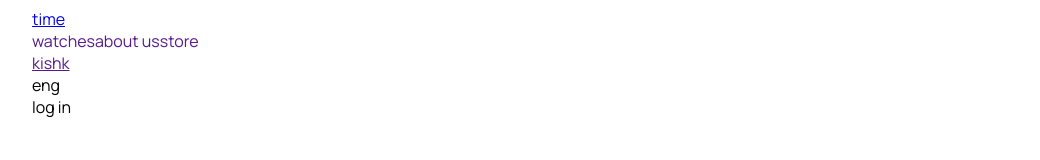
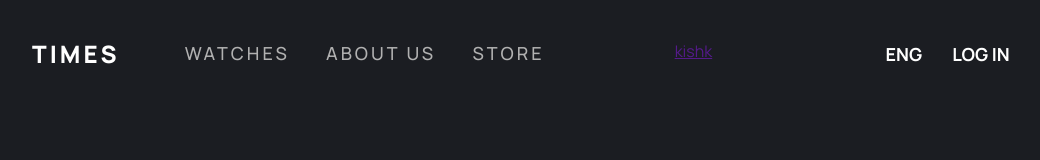
Before and after one commit to egouhj5/sinoptiky, a plain HTML site: page main-page.html in a window 1280 px wide. Shown: the whole page, without its empty margins (8-1048 px from the left). Drawn offline with Linux system fonts and the light colour scheme.

Commit message:
header-done

```diff
--- a/main-page.html
+++ b/main-page.html
@@ -16,16 +16,16 @@
     <header>
       <div class="container">
         <nav>
-          <a href="main-page.html" class="logo">time</a>
+          <a href="main-page.html" class="logo">times</a>
           <ul class="nav__list list">
             <li><a href="">watches</a></li>
             <li><a href="">about us</a></li>
             <li><a href="">store</a></li>
           </ul>
-          <div>
-            <a href="">kishk</a>
-              <p class="language">eng</p>
-              <p class="log-in">log in</p>
+           <div>
+              <a href="">kishk</a>
+              <p class="">log in</p>
+              <p class="">eng</p>
           </div>
         </nav>
       </div>
--- a/scss/pages/_main-page.scss
+++ b/scss/pages/_main-page.scss
@@ -1,8 +1,39 @@
+body{
+    background-color: #1B1D22;
+}
+header{
+    margin-top: 40px;
+}
+nav {
+    display: flex;
+    align-items: center;
+    gap: 65px;
+    .logo{
+        @include fonts(var(--title-color), 24px, 800, 100%, 3px, center);
+        text-transform: uppercase;
+    }
+    div{
+    width: 400px;
+        a{
+            margin-left: 65px;
+            float: left;
+        }
+        p{
+            float: right;
+            @include fonts(var(--title-color), 18px, 700, 28px, 0, center);
+            text-transform: uppercase;
+            margin-left: 30px;
+        }
+    }
+}
 .nav__list {
-    @include
     display: flex;
+    align-items: center;
+    width: 360px;
+    justify-content: space-between;
         a{
-            text-decoration: none;
-
+            @include fonts(var(--text-color), 18px, 500, 100%, 3px, center);
+            text-transform: uppercase;
         }
 }
+//@mixin fonts($color, $font-size, $font-weight, $line-height, $LS, $TA)
--- a/scss/utils/_mixins.scss
+++ b/scss/utils/_mixins.scss
@@ -5,4 +5,5 @@
   line-height: $line-height;
   letter-spacing: $LS;
   text-align: $TA;
+  text-decoration: none;
 }
```
Also changed, not shown: scss/style.css, 1 other file.
